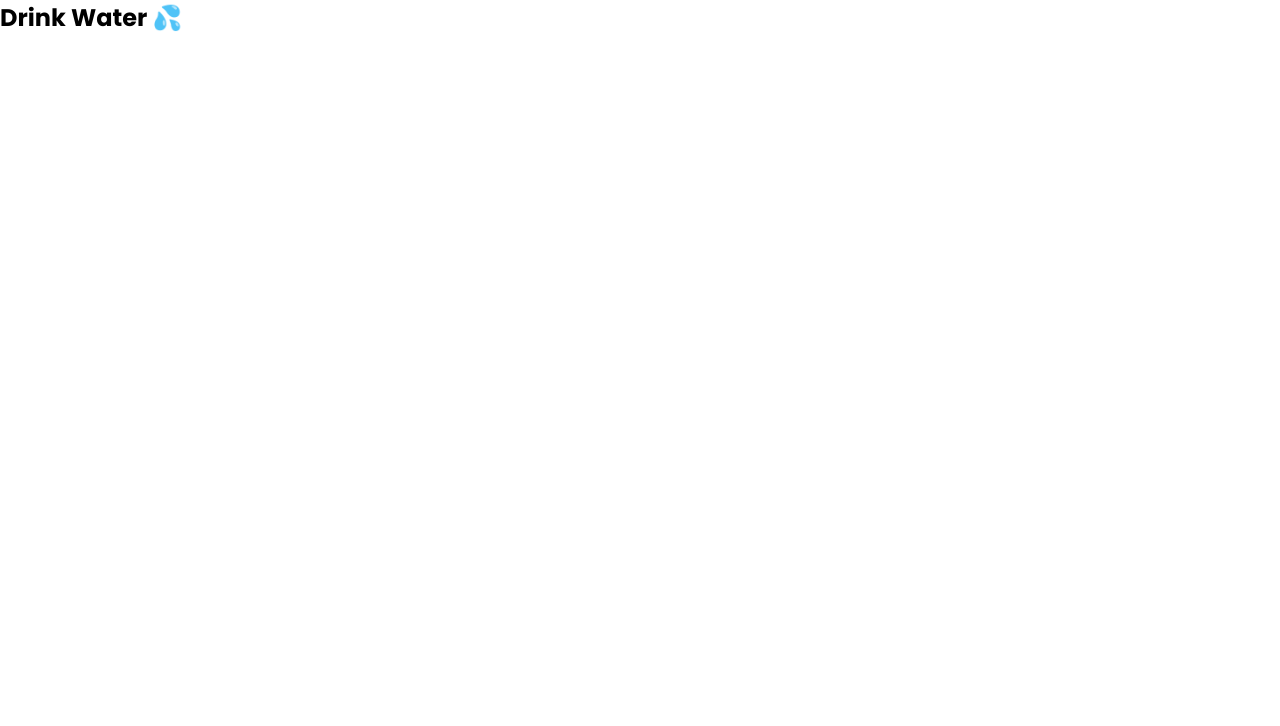
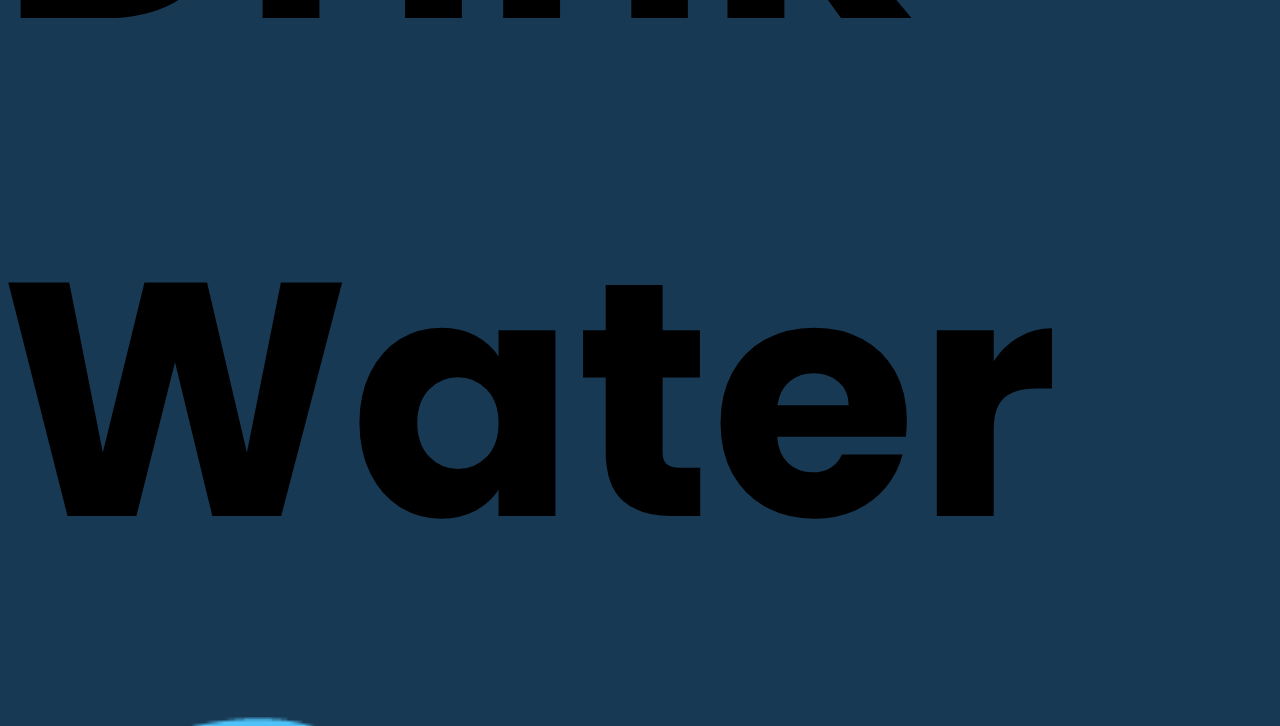
Before and after one commit to CJR85/water-wave-effect, a plain HTML site: page index.html in a window 1280 px wide. Shown: the top 726 px of the page. Drawn offline with Linux system fonts and the light colour scheme.

Commit message:
Style liquid class & h2

```diff
--- a/style.css
+++ b/style.css
@@ -3,5 +3,21 @@
 * {
   margin: 0;
   padding: 0;
+  box-sizing: border-box;
   font-family: 'Poppins', sans-serif;
 }
+
+.liquid {
+  position: relative;
+  width: 100%;
+  height: 100vh;
+  display: flex;
+  justify-content: center;
+  align-items: center;
+  background: #183954;
+}
+
+.liquid h2 {
+  position: absolute;
+  font-size: 26vw;
+}
```
